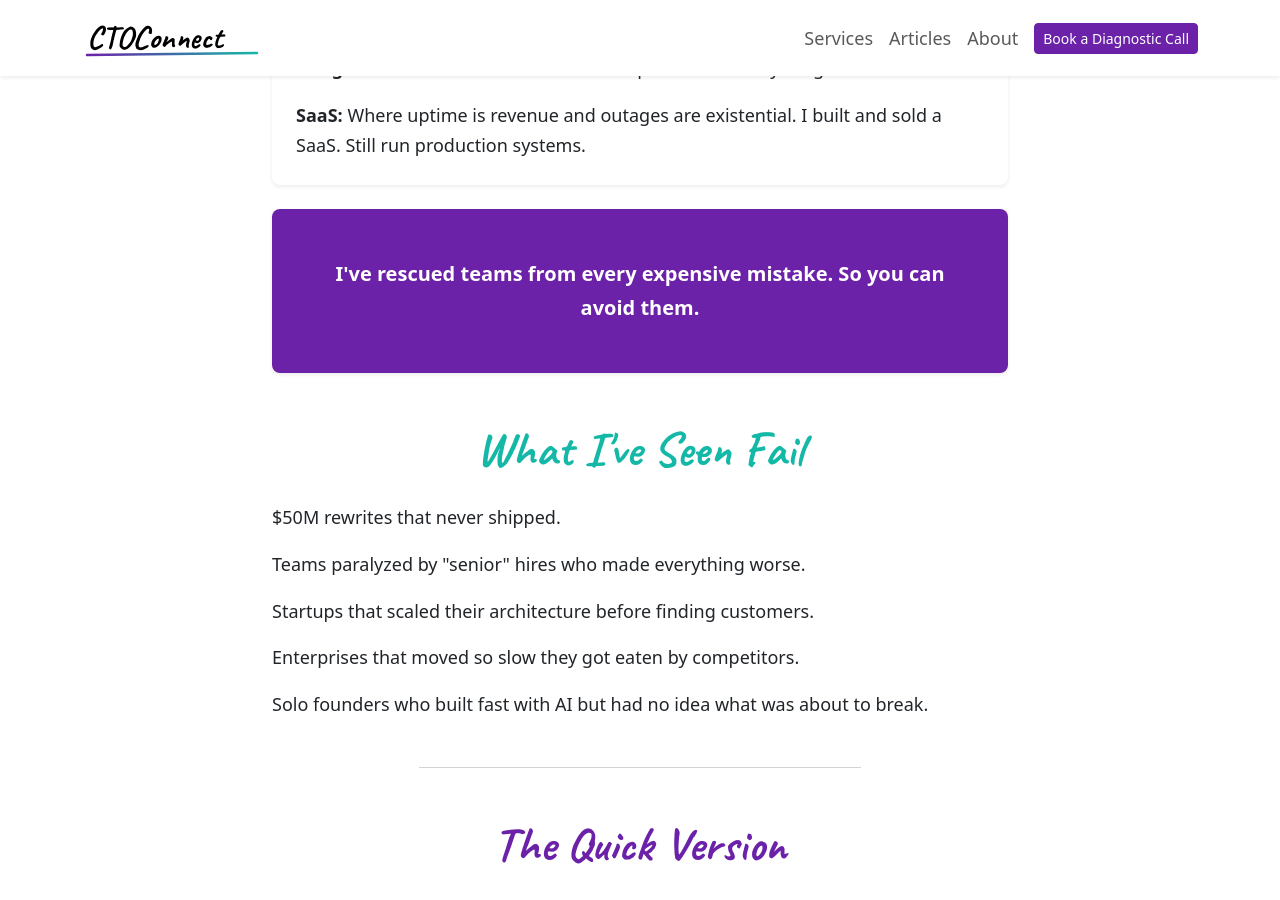
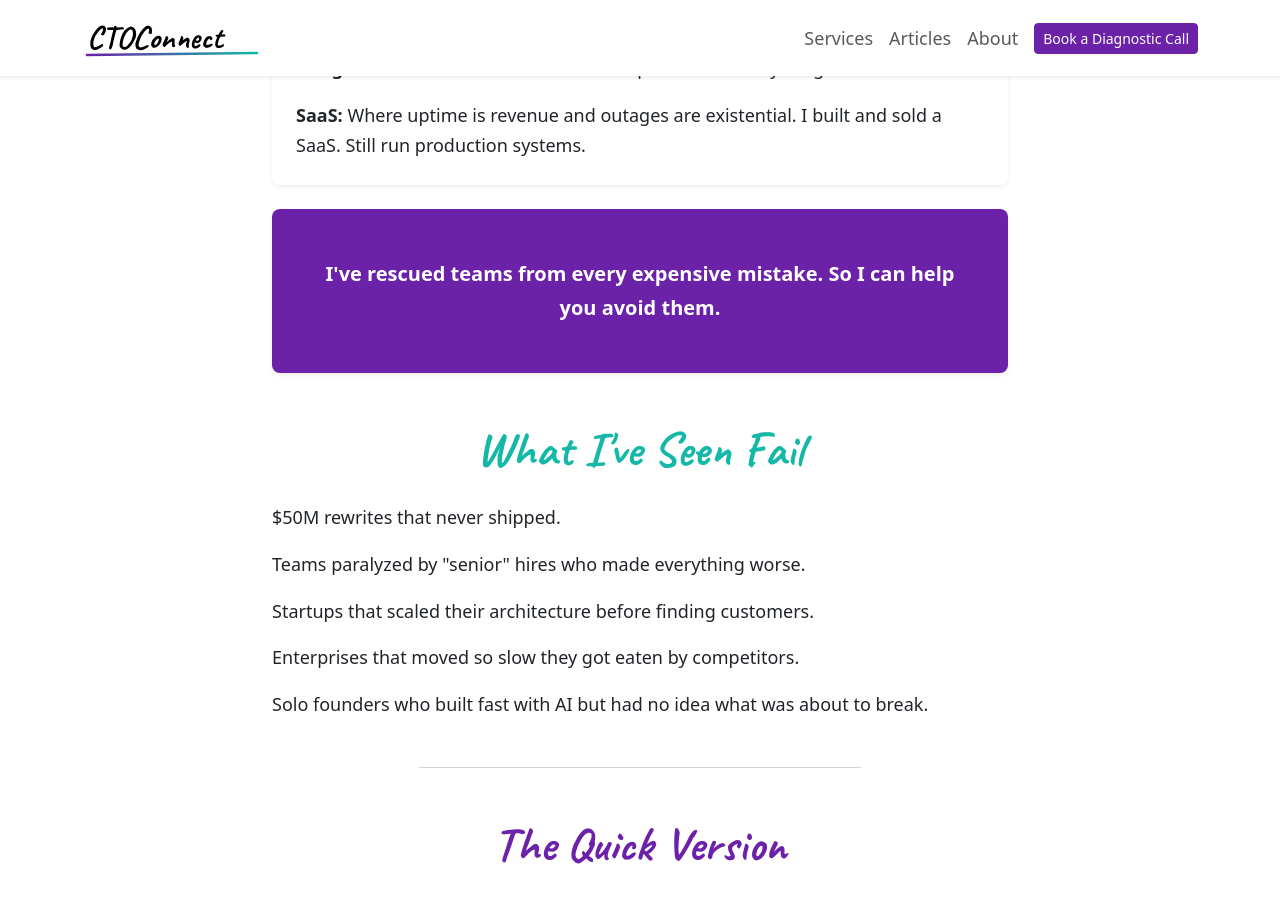
Before and after one commit to backupparachute/ctoconnect-website, a Jekyll site: the page built from about.html, in a window 1280 px wide and 900 px high, scrolled down 724 px. Built offline with Jekyll 4.4.1, drawn with Linux system fonts in a browser that asks for light colours; comment, search, counter and statistics services are not loaded.

Commit message:
Reword the about page rescue line
Co-Authored-By: Claude Fable 5.1 <noreply@anthropic.com>
Claude-Session: https://claude.ai/code/session_01SRm99Gv3tg9q3dnUZdowJ9

```diff
--- a/about.html
+++ b/about.html
@@ -27,7 +27,7 @@ description: 27 years building software at every scale, and fixing it when it br
 
                 <div class="card shadow-sm rounded-3 mb-5 border-0 bg-purple text-white">
                     <div class="card-body p-5 text-center">
-                        <p class="fs-5 fw-bold mb-0">I've rescued teams from every expensive mistake. So you can avoid them.</p>
+                        <p class="fs-5 fw-bold mb-0">I've rescued teams from every expensive mistake. So I can help you avoid them.</p>
                     </div>
                 </div>
 
```
